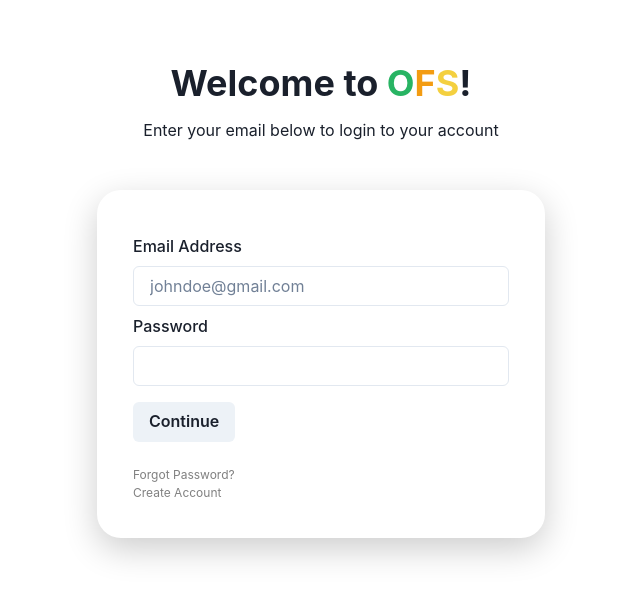
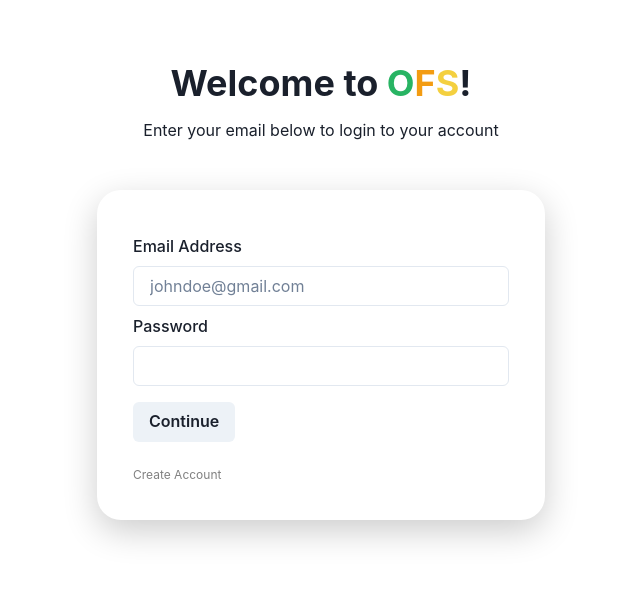
Before and after one commit to rKim19300/CS160-Team-4-OFS, a React (Create React App) app in the folder frontend/: page /login in a window 1280 px wide. Shown: the top 598 px of the page, without its empty margins (319-959 px from the left). Built offline with nearby package versions, Linux system fonts and the light colour scheme; no server answers.

Commit message:
remove forgot password

```diff
--- a/frontend/src/Pages/LogInPage.jsx
+++ b/frontend/src/Pages/LogInPage.jsx
@@ -35,7 +35,9 @@ export default function LogInPage() {
     let response = await axiosInstance.post("/api/login", { email, password });
     let data = response.data; // if successful, json obj of user data { email, user_type, username, user_id }
     if (response.status === 200) {
-      navigate(data.user_type === UserType.CUSTOMER ? "/customer" : "/employee");
+      navigate(
+        data.user_type === UserType.CUSTOMER ? "/customer" : "/employee"
+      );
     } else {
       setErrMsg(data);
       setErrorDialogOpen(true);
@@ -75,14 +77,14 @@ export default function LogInPage() {
             </Button>
           </form>
 
-          <a>
+          {/* <a>
             <Text
               className={styles.bottomText}
               _hover={{ textDecoration: "underline" }}
             >
               Forgot Password?
             </Text>
-          </a>
+          </a> */}
 
           <a href="./SignUp">
             <Text
```
